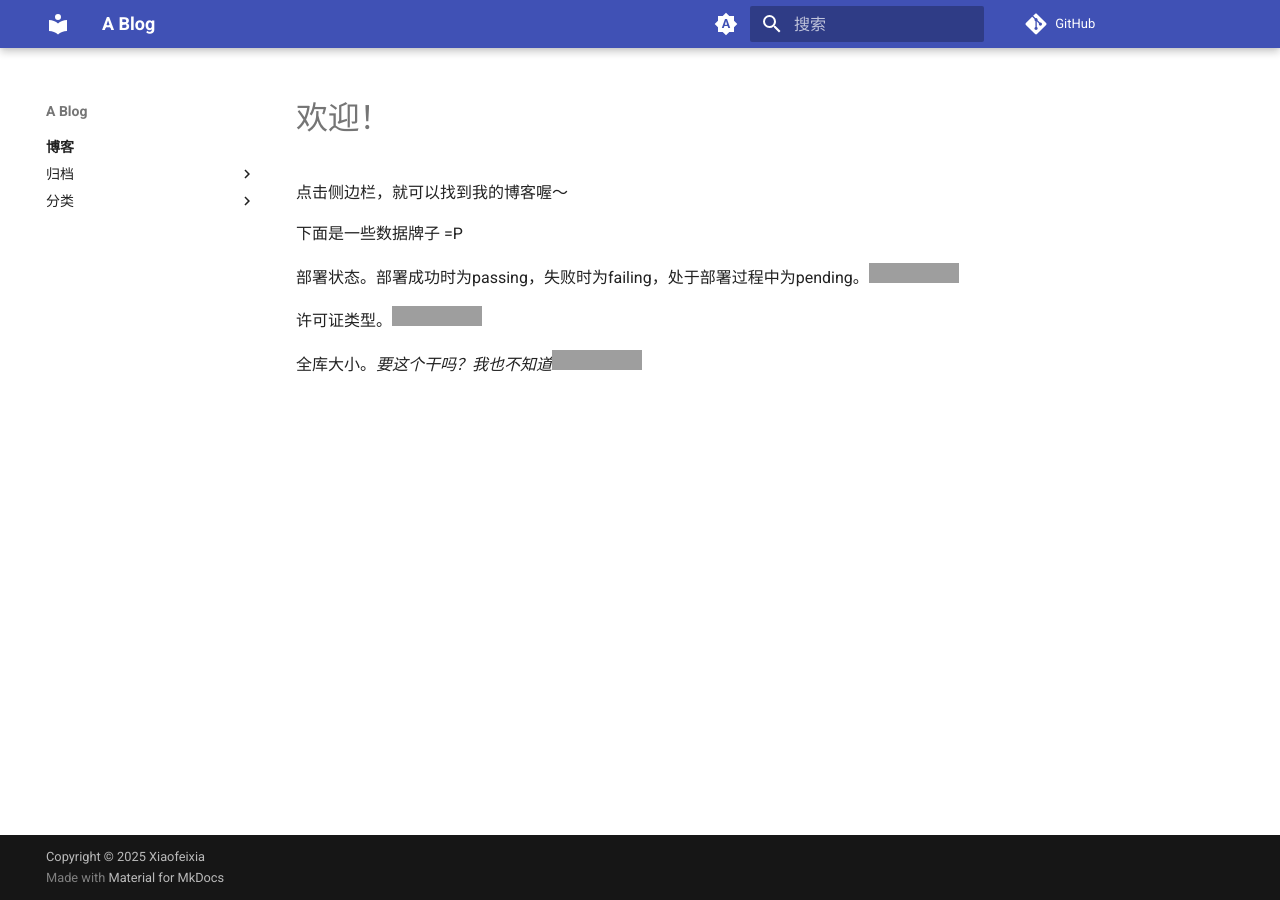
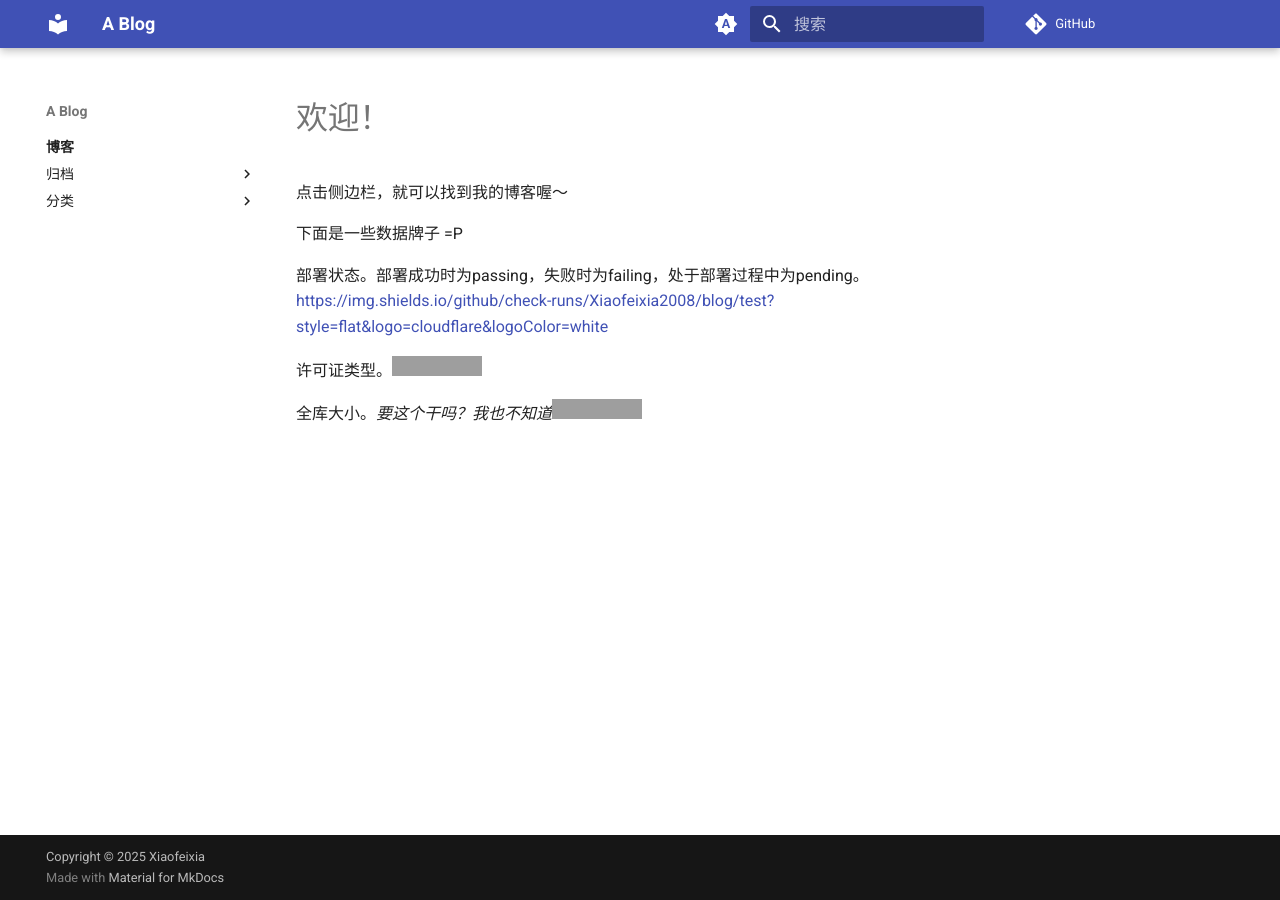
Before and after one commit to Xiaofeixia2008/blog, an MkDocs documentation site: the page built from docs/index.md, in a window 1280 px wide. Built offline with MkDocs 1.6.1 and Material for MkDocs 9.7.7, drawn with Linux system fonts in a browser that asks for light colours; a script that is not in the unit is left out; comment, search, counter and statistics services are not loaded; grey boxes are pictures that could not be loaded.

Commit message:
继续尝试

```diff
--- a/docs/index.md
+++ b/docs/index.md
@@ -4,7 +4,7 @@
 
 下面是一些数据牌子 =P
 
-部署状态。部署成功时为passing，失败时为failing，处于部署过程中为pending。<img src="https://img.shields.io/github/check-runs/Xiaofeixia2008/blog/test?style=flat&logo=cloudflare&logoColor=white" title="Branch Check Runs.">
+部署状态。部署成功时为passing，失败时为failing，处于部署过程中为pending。https://img.shields.io/github/check-runs/Xiaofeixia2008/blog/test?style=flat&logo=cloudflare&logoColor=white
 
 许可证类型。![License: CC BY NC 4.0.](https://img.shields.io/github/license/Xiaofeixia2008/blog?style=flat&logo=creativecommons&logoColor=white&color=477DB2)
 
```
